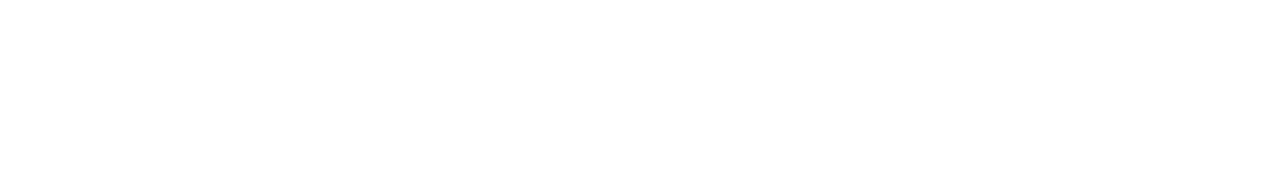
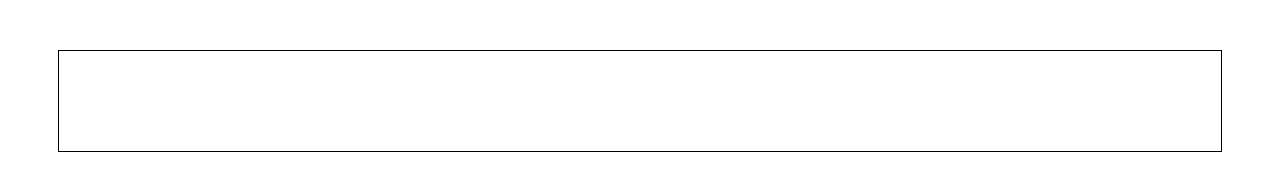
Before and after one commit to SamoYuriy/Test-Project, a plain HTML site: page index.html in a window 1280 px wide. Drawn offline with Linux system fonts and the light colour scheme.

Commit message:
Добавление файла стилей и рамки для основного блока

```diff
--- a/index.html
+++ b/index.html
@@ -1,7 +1,8 @@
 <html>
+
 <head>
 <meta charset="utf-8">
-
+<link href="style.css" rel="stylesheet">
 </head>
 
 
--- /dev/null
+++ b/style.css
@@ -0,0 +1,7 @@
+
+
+.main-box {
+	border: 1px solid black;
+	padding: 50px;
+	margin: 50px;
+}
```
